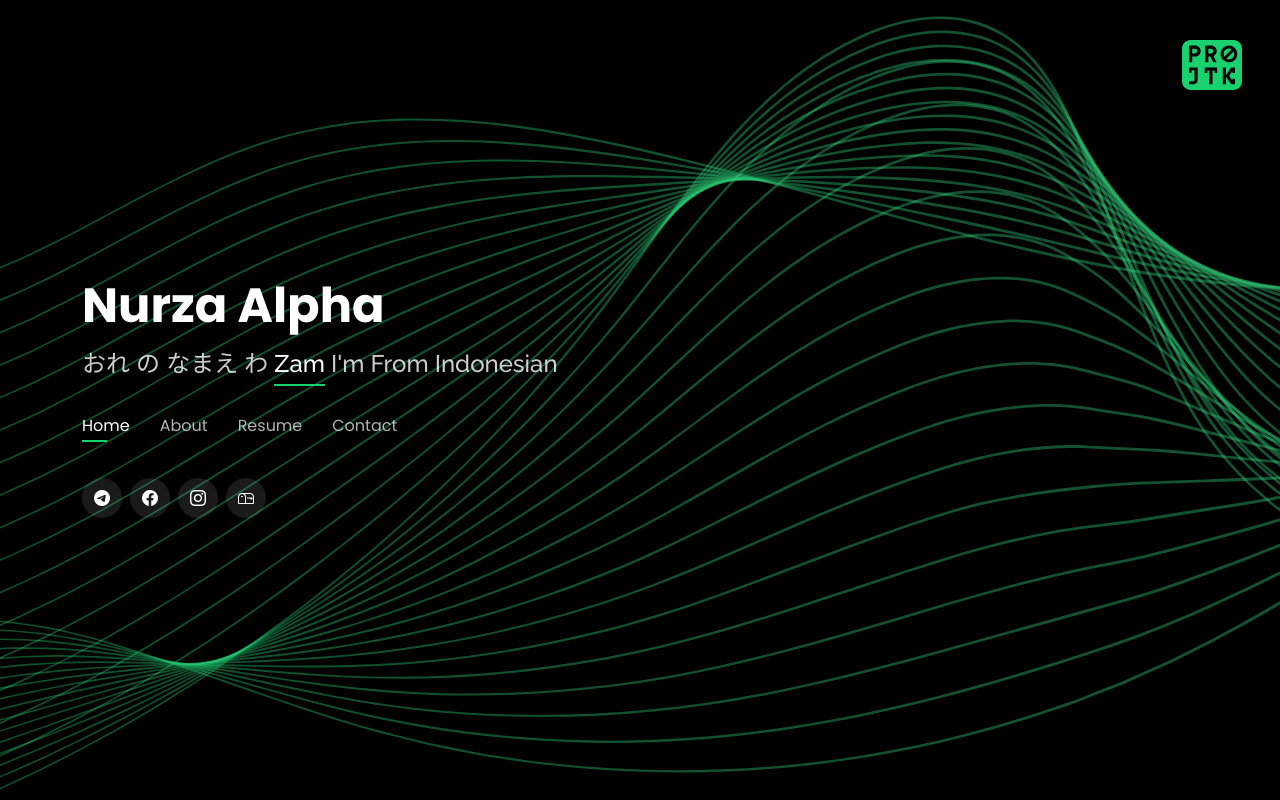
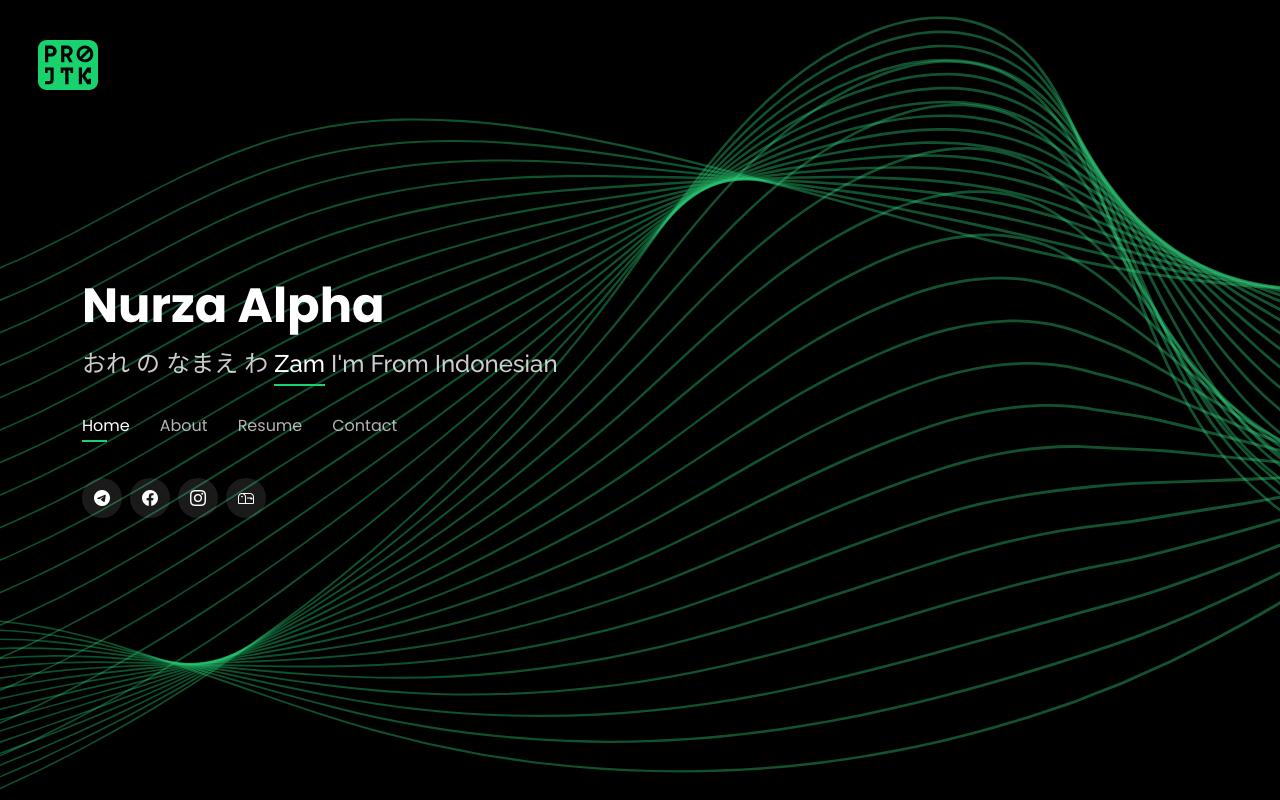
Before and after one commit to zamkara/zam, a plain HTML site: page index.html in a window 1280 px wide. Drawn offline with nearby package versions, Linux system fonts and the light colour scheme.

Commit message:
Update style.css

```diff
--- a/assets/css/style.css
+++ b/assets/css/style.css
@@ -9,7 +9,7 @@
 # General
 --------------------------------------------------------------*/
 .prjkt {
-  position: absolute; z-index: 1; width: 60px; top: 5%; right: 3%;
+  position: absolute; z-index: 1; width: 60px; top: 5%; left: 3%;
 }
 
 body {
```
